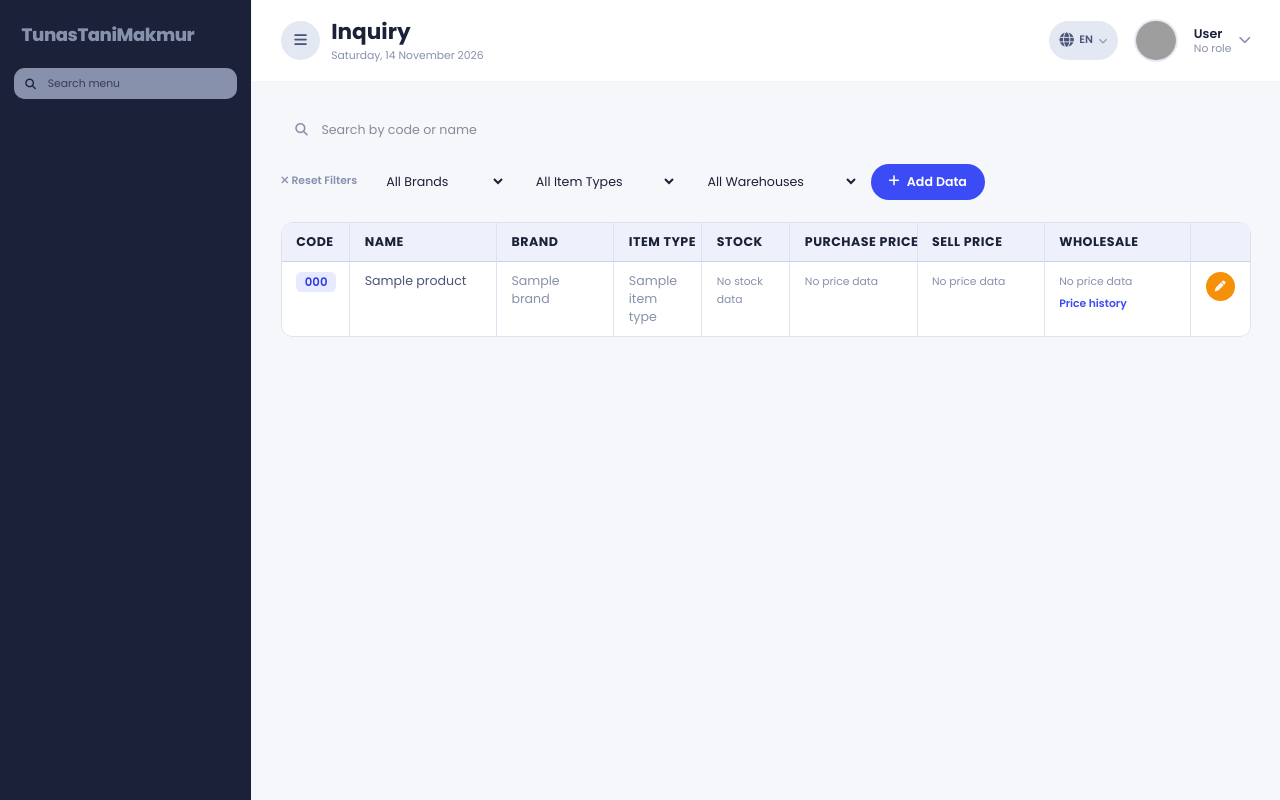
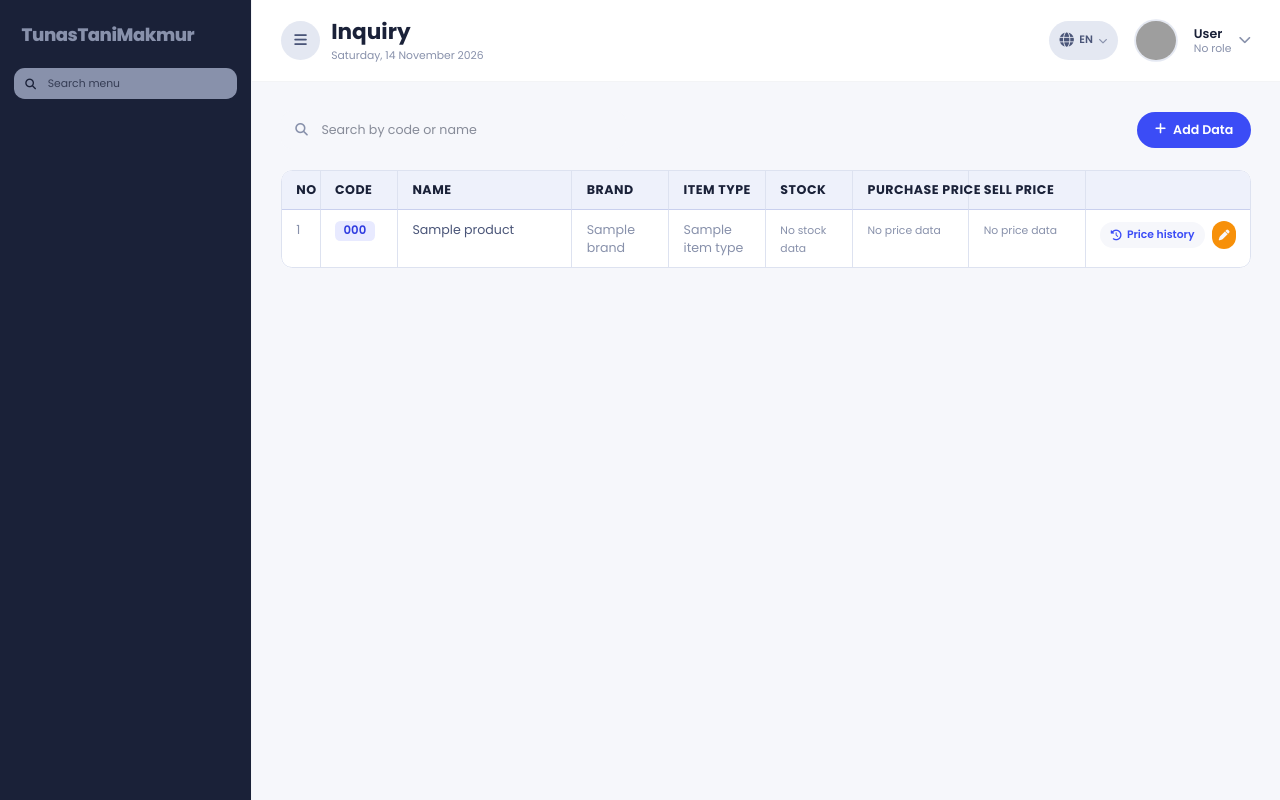
Before and after one commit to albinsyaah/pos-ttm, a Laravel app: template resources/views/inquiry/index.blade.php in a window 1280 px wide. Run offline with Laravel 12, Linux system fonts and the light colour scheme; the template is opened without the code that fills it: most values are stand-ins (such as "Sample title", 1, 10 or a date in 2020); style sheets or scripts are compiled from the project's sources; some libraries are stand-ins or nearby versions; some web fonts are replaced; grey boxes are pictures that could not be loaded.

Commit message:
fixed some in inquiry

```diff
--- a/public/js/inquiry.js
+++ b/public/js/inquiry.js
@@ -1,12 +1,7 @@
-// Inquiry (product lookup) page: debounced search + filter auto-submit with loading feedback
+// Inquiry (product lookup) page: debounced search with loading feedback
 const inquiryForm = document.getElementById('inquiryFilterForm');
 const inquirySearch = document.getElementById('inquirySearch');
 const inquiryLoading = document.getElementById('inquiryLoading');
-const inquiryFilters = [
-  document.getElementById('inquiryBrand'),
-  document.getElementById('inquiryItemType'),
-  document.getElementById('inquiryWarehouse'),
-];
 
 function showLoading() {
   // NOTE: don't use the `disabled` attribute here — disabled fields are
@@ -15,14 +10,6 @@ function showLoading() {
   inquiryLoading?.classList.remove('hidden');
   inquiryForm?.classList.add('opacity-60', 'pointer-events-none');
 }
-
-// Filters submit immediately on change
-inquiryFilters.forEach((el) => {
-  el?.addEventListener('change', () => {
-    showLoading();
-    inquiryForm.submit();
-  });
-});
 
 // Search box: debounce so it searches as the user types, without hammering the server
 let searchDebounce;
--- a/resources/views/inquiry/index.blade.php
+++ b/resources/views/inquiry/index.blade.php
@@ -6,13 +6,11 @@
 @section('content')
 @php use App\Support\Money; use App\Services\PriceService; @endphp
 @php
-    $colspan = 7 + ($canSeePurchasePrice ? 1 : 0) + ($canManage ? 1 : 0);
-    $widths = match (true) {
-        $canSeePurchasePrice && $canManage => [7, 15, 12, 9, 9, 13, 13, 15, 6],
-        $canSeePurchasePrice => [8, 17, 13, 9, 9, 14, 14, 16],
-        $canManage => [8, 17, 14, 9, 9, 14, 17, 6],
-        default => [9, 19, 16, 10, 10, 15, 17],
-    };
+    // No, code, name, brand, item type, stock, (purchase,) retail, actions (price history + edit)
+    $colspan = 8 + ($canSeePurchasePrice ? 1 : 0);
+    $widths = $canSeePurchasePrice
+        ? [4, 8, 18, 10, 10, 9, 12, 12, 17]
+        : [5, 9, 21, 12, 12, 11, 13, 17];
     $inputClass = 'w-full rounded-xl bg-[var(--surface)] py-2.5 px-4 text-sm outline-none border border-transparent focus:border-[var(--brand-600)] focus:bg-white transition-colors';
 @endphp
 
@@ -32,36 +30,6 @@
         </div>
 
         <div class="flex items-center gap-3 flex-wrap ">
-            @if($search || $brandId || $itemTypeId || $warehouseId)
-                <a href="{{ route('inquiry.index') }}" class="text-xs font-semibold text-[var(--ink-400)] hover:text-[var(--ink-900)] transition-colors">
-                    <i class="fa-solid fa-xmark"></i> Reset Filters
-                </a>
-            @endif
-
-            <select id="inquiryBrand" name="brand_id"
-                   class="rounded-full bg-[var(--surface)] py-2.5 px-4 text-sm outline-none border border-transparent focus:border-[var(--brand-600)] focus:bg-white transition-colors">
-                <option value="">{{ __('app.inquiry.all_brands') }}</option>
-                @foreach($brands as $brand)
-                    <option value="{{ $brand->id }}" @selected((string) $brandId === (string) $brand->id)>{{ $brand->name }}</option>
-                @endforeach
-            </select>
-
-            <select id="inquiryItemType" name="item_type_id"
-                   class="rounded-full bg-[var(--surface)] py-2.5 px-4 text-sm outline-none border border-transparent focus:border-[var(--brand-600)] focus:bg-white transition-colors">
-                <option value="">{{ __('app.inquiry.all_item_types') }}</option>
-                @foreach($itemTypes as $itemType)
-                    <option value="{{ $itemType->id }}" @selected((string) $itemTypeId === (string) $itemType->id)>{{ $itemType->name }}</option>
-                @endforeach
-            </select>
-
-            <select id="inquiryWarehouse" name="warehouse_id"
-                   class="rounded-full bg-[var(--surface)] py-2.5 px-4 text-sm outline-none border border-transparent focus:border-[var(--brand-600)] focus:bg-white transition-colors">
-                <option value="">{{ __('app.inquiry.all_warehouses') }}</option>
-                @foreach($warehouses as $warehouse)
-                    <option value="{{ $warehouse->id }}" @selected((string) $warehouseId === (string) $warehouse->id)>{{ $warehouse->name }}</option>
-                @endforeach
-            </select>
-
             @if($canManage)
                 <button type="button" id="addInquiryProductBtn" data-action="{{ route('inquiry.store') }}"
                         class="flex items-center gap-2 bg-[var(--brand-600)] hover:bg-[var(--brand-700)] text-white text-sm font-semibold rounded-full px-5 py-2.5 transition-colors">
@@ -85,6 +53,7 @@
             </colgroup>
             <thead class="text-[var(--ink-900)] text-[14px] uppercase tracking-wide">
                 <tr class="text-left border-b border-gray-100">
+                    <th class="px-5 py-4 font-bold whitespace-nowrap">No</th>
                     <th class="px-5 py-4 font-bold whitespace-nowrap">{{ __('app.common.code') }}</th>
                     <th class="px-5 py-4 font-bold">{{ __('app.common.name') }}</th>
                     <th class="px-5 py-4 font-bold">{{ __('app.products.brand') }}</th>
@@ -94,10 +63,7 @@
                         <th class="px-5 py-4 font-bold">{{ __('app.inquiry.price_purchase') }}</th>
                     @endif
                     <th class="px-5 py-4 font-bold">{{ __('app.inquiry.price_retail') }}</th>
-                    <th class="px-5 py-4 font-bold">{{ __('app.inquiry.price_wholesale') }}</th>
-                    @if($canManage)
-                        <th class="px-3 py-4"><span class="sr-only">{{ __('app.common.actions') }}</span></th>
-                    @endif
+                    <th class="px-3 py-4"><span class="sr-only">{{ __('app.common.actions') }}</span></th>
                 </tr>
             </thead>
             <tbody>
@@ -110,6 +76,7 @@
                         $wholesalePrice = $prices->first(fn ($p) => PriceService::canonicalCategory($p->price_category) === PriceService::WHOLESALE);
                     @endphp
                     <tr class="table-row align-top {{ $loop->even ? 'is-zebra' : '' }}">
+                        <td class="px-5 py-4 whitespace-nowrap text-[var(--ink-400)]">{{ $products->firstItem() + $loop->index }}</td>
                         <td class="px-5 py-4 whitespace-nowrap"><span class="code-badge">{{ $product->code }}</span></td>
                         <td class="px-5 py-4 text-[var(--ink-700)]">{{ $product->name }}</td>
                         <td class="px-5 py-4 text-[var(--ink-400)]">{{ $product->brand?->name ?: '—' }}</td>
@@ -148,22 +115,13 @@
                                 <span class="text-[var(--ink-400)] text-xs">{{ __('app.inquiry.no_price_data') }}</span>
                             @endif
                         </td>
-                        <td class="px-5 py-4">
-                            @if($wholesalePrice)
-                                <div class="text-[var(--ink-700)] whitespace-nowrap">
-                                    <span class="font-semibold">{{ Money::rupiah($wholesalePrice->amount) }}</span>
-                                    <div class="text-[var(--ink-400)] text-[11px]">({{ __('insight.inquiry.effective') }} {{ \Illuminate\Support\Carbon::parse($wholesalePrice->effective_date)->format('d M Y') }})</div>
-                                </div>
-                            @else
-                                <span class="text-[var(--ink-400)] text-xs">{{ __('app.inquiry.no_price_data') }}</span>
-                            @endif
-                            <button type="button" data-history-toggle="{{ $product->id }}" aria-expanded="false"
-                                    class="mt-2 block text-xs font-semibold text-[var(--brand-600)] hover:underline">
-                                {{ __('insight.inquiry.price_history') }}
-                            </button>
-                        </td>
-                        @if($canManage)
-                            <td class="px-3 py-4 text-center">
+                        <td class="px-3 py-4">
+                            <div class="flex items-center justify-center gap-2">
+                                <button type="button" data-history-toggle="{{ $product->id }}" aria-expanded="false"
+                                        class="inline-flex items-center gap-1.5 rounded-full bg-[var(--surface)] hover:bg-[var(--brand-600)] hover:text-white text-xs font-semibold text-[var(--brand-600)] px-3 py-1.5 whitespace-nowrap transition-colors">
+                                    <i class="fa-solid fa-clock-rotate-left text-xs"></i> {{ __('insight.inquiry.price_history') }}
+                                </button>
+                                @if($canManage)
                                 <button type="button" class="edit-inquiry-btn icon-btn-edit"
                                         aria-label="{{ __('app.inquiry.edit') }} {{ $product->name }}"
                                         data-action="{{ route('inquiry.update', $product) }}"
@@ -178,8 +136,9 @@
                                         data-stock="{{ json_encode((object) ($warehouseStockByProduct[$product->id] ?? [])) }}">
                                     <i class="fa-solid fa-pen text-xs"></i>
                                 </button>
-                            </td>
-                        @endif
+                                @endif
+                            </div>
+                        </td>
                     </tr>
                     <tr class="hidden bg-[var(--surface)]" data-history-row="{{ $product->id }}">
                         <td colspan="{{ $colspan }}" class="px-5 py-4">
```
